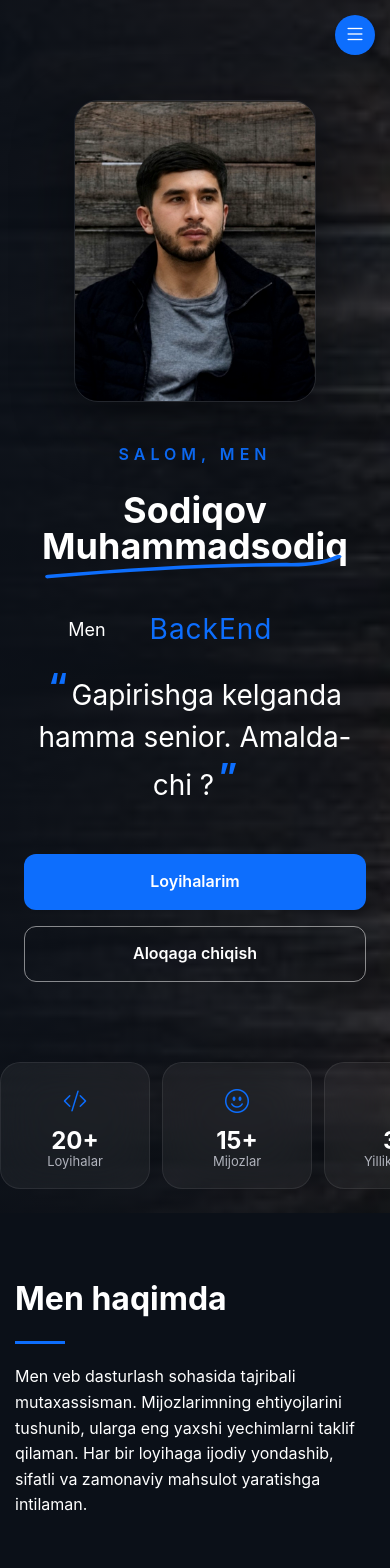
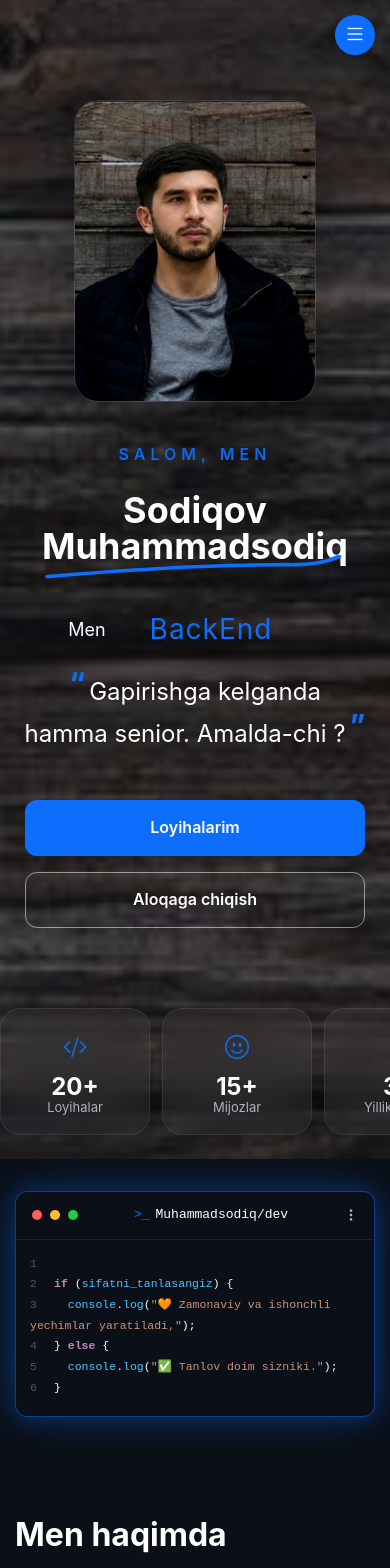
Before and after one commit to tdmcoder1337/portfolio, a React (Vite) app: page / in a window 390 px wide. Shown: the top 1568 px of the page. Built offline with nearby package versions, Linux system fonts and the light colour scheme.

Commit message:
code card

```diff
--- a/src/App.jsx
+++ b/src/App.jsx
@@ -2,6 +2,7 @@ import { useEffect } from 'react';
 import { Routes, Route, useLocation } from 'react-router-dom';
 import Sidebar from './components/Sidebar/Sidebar';
 import Hero from './components/Hero/Hero';
+import CodeCard from './components/CodeCard/CodeCard';
 import About from './components/MenHaqimda/MenHaqimda';
 import Stats from './components/Stats/Stats';
 import Skills from './components/Skills/Skills';
@@ -20,6 +21,7 @@ function Home() {
   return (
     <>
       <Hero />
+      <CodeCard />
       <About />
       <Stats />
       <Skills />
--- /dev/null
+++ b/src/components/CodeCard/CodeCard.css
@@ -0,0 +1,183 @@
+.code-card-section {
+  padding: 60px 0;
+}
+
+.code-card {
+  width: 100%;
+  max-width: 700px;
+  margin: 0 auto;
+  border-radius: 16px;
+  border: 1px solid rgba(13, 110, 253, 0.5);
+  box-shadow: 0 0 24px rgba(13, 110, 253, 0.35), 0 0 60px rgba(13, 110, 253, 0.15);
+  background: #0b1018;
+  overflow: hidden;
+}
+
+.code-card-header {
+  display: flex;
+  align-items: center;
+  justify-content: space-between;
+  padding: 14px 20px;
+  border-bottom: 1px solid rgba(255, 255, 255, 0.08);
+}
+
+.code-card-dots {
+  display: flex;
+  gap: 8px;
+}
+
+.code-card-dots .dot {
+  width: 12px;
+  height: 12px;
+  border-radius: 50%;
+}
+
+.dot-red {
+  background: #ff5f56;
+}
+
+.dot-yellow {
+  background: #ffbd2e;
+}
+
+.dot-green {
+  background: #27c93f;
+}
+
+.code-card-title {
+  font-family: 'Courier New', monospace;
+  font-size: 15px;
+  color: #ffffff;
+  display: flex;
+  align-items: center;
+  gap: 6px;
+}
+
+.code-card-prompt {
+  color: #0D6EFD;
+}
+
+.code-card-menu {
+  color: #B0B3BC;
+  font-size: 16px;
+}
+
+.code-card-body {
+  padding: 20px 24px 28px;
+  overflow-x: auto;
+}
+
+.code-card-body pre {
+  margin: 0;
+}
+
+.code-card-body code {
+  display: block;
+  font-family: 'Courier New', monospace;
+  font-size: 15px;
+  line-height: 1.9;
+}
+
+.code-line {
+  white-space: pre-wrap;
+  word-break: break-word;
+}
+
+.line-number {
+  display: inline-block;
+  width: 24px;
+  color: #4b5563;
+  margin-right: 16px;
+  user-select: none;
+}
+
+.tok-keyword {
+  color: #c586c0;
+  font-weight: 600;
+}
+
+.tok-var {
+  color: #f0a45d;
+}
+
+.tok-prop {
+  color: #4fc1ff;
+}
+
+.tok-punct {
+  color: #d4d4d4;
+}
+
+.tok-func {
+  color: #4fc1ff;
+}
+
+.tok-string {
+  color: #ce9178;
+}
+
+@media (max-width: 991px) {
+  .code-card-section {
+    padding: 40px 0;
+  }
+
+  .code-card-header {
+    padding: 12px 16px;
+  }
+
+  .code-card-body {
+    padding: 18px 20px 24px;
+  }
+
+  .code-card-body code {
+    font-size: 14px;
+  }
+}
+
+@media (max-width: 576px) {
+  .code-card-section {
+    padding: 32px 0;
+  }
+
+  .code-card {
+    border-radius: 12px;
+  }
+
+  .code-card-dots .dot {
+    width: 10px;
+    height: 10px;
+  }
+
+  .code-card-title {
+    font-size: 13px;
+  }
+
+  .code-card-menu {
+    font-size: 14px;
+  }
+
+  .code-card-body {
+    padding: 14px 14px 18px;
+  }
+
+  .code-card-body code {
+    font-size: 11.5px;
+    line-height: 1.8;
+  }
+
+  .line-number {
+    width: 16px;
+    margin-right: 8px;
+  }
+}
+
+@media (max-width: 380px) {
+  .code-card-body code {
+    font-size: 10.5px;
+  }
+
+  .line-number {
+    width: 14px;
+    margin-right: 6px;
+  }
+}
--- /dev/null
+++ b/src/components/CodeCard/CodeCard.jsx
@@ -0,0 +1,56 @@
+import { useLanguage } from '../../i18n/LanguageContext';
+import './CodeCard.css';
+
+export default function CodeCard() {
+  const { t } = useLanguage();
+
+  return (
+    <section className="code-card-section">
+      <div className="container">
+        <div className="code-card">
+          <div className="code-card-header">
+            <div className="code-card-dots">
+              <span className="dot dot-red"></span>
+              <span className="dot dot-yellow"></span>
+              <span className="dot dot-green"></span>
+            </div>
+            <div className="code-card-title">
+              <span className="code-card-prompt">&gt;_</span> {t('codeCard.fileName')}
+            </div>
+            <div className="code-card-menu">
+              <i className="bi bi-three-dots-vertical"></i>
+            </div>
+          </div>
+
+          <div className="code-card-body">
+            <pre>
+              <code>
+                <div className="code-line"><span className="line-number">1</span></div>
+                <div className="code-line">
+                  <span className="line-number">2</span>
+                  <span className="tok-keyword">if</span> (<span className="tok-var"></span><span className="tok-punct"></span><span className="tok-prop">sifatni_tanlasangiz</span>) {'{'}
+                </div>
+                <div className="code-line">
+                  <span className="line-number">3</span>
+                  &nbsp;&nbsp;<span className="tok-func">console</span><span className="tok-punct">.</span><span className="tok-func">log</span>(<span className="tok-string">"🧡 {t('codeCard.message1')}"</span>);
+                </div>
+                <div className="code-line">
+                  <span className="line-number">4</span>
+                  {'}'} <span className="tok-keyword">else</span> {'{'}
+                </div>
+                <div className="code-line">
+                  <span className="line-number">5</span>
+                  &nbsp;&nbsp;<span className="tok-func">console</span><span className="tok-punct">.</span><span className="tok-func">log</span>(<span className="tok-string">"✅ {t('codeCard.message2')}"</span>);
+                </div>
+                <div className="code-line">
+                  <span className="line-number">6</span>
+                  {'}'}
+                </div>
+              </code>
+            </pre>
+          </div>
+        </div>
+      </div>
+    </section>
+  );
+}
--- a/src/components/Hero/Hero.css
+++ b/src/components/Hero/Hero.css
@@ -14,6 +14,7 @@
   background: url('/assets/img/hero-bg.jpg') center center / cover no-repeat;
   z-index: 0;
   transform: scale(1.05);
+  filter: brightness(1.15);
 }
 
 .hero-overlay {
@@ -332,6 +333,15 @@
 
   .hero-bg {
     background-image: url('/assets/img/hero-bg-wood.jpg');
+    filter: brightness(1.25);
+  }
+
+  .hero-overlay {
+    width: 100%;
+    background: linear-gradient(to bottom,
+        rgba(11, 16, 24, 0.55) 0%,
+        rgba(11, 16, 24, 0.35) 40%,
+        rgba(11, 16, 24, 0.55) 100%);
   }
 
   .hero-container {
@@ -354,6 +364,16 @@
   .hero-subtitle {
     justify-content: center;
     max-width: 100%;
+  }
+
+  .hero-quote-section {
+    font-size: 24px;
+    max-width: 100%;
+  }
+
+  .hero-quote-open,
+  .hero-quote-close {
+    font-size: 30px;
   }
 
   .hero-buttons {
--- a/src/i18n/translations.js
+++ b/src/i18n/translations.js
@@ -18,7 +18,7 @@ export const translations = {
       typedPrefix: 'Men',
       typedWords: ['Web', 'FrontEnd', 'va', 'BackEnd', 'Dasturchiman'],
       quoteLine1: 'Gapirishga kelganda',
-      quoteLine2: 'hamma senior.  Amalda-chi ?',
+      quoteLine2: 'hamma senior. Amalda-chi ?',
       buttonPrimary: 'Loyihalarim',
       buttonSecondary: 'Aloqaga chiqish',
       imgAlt: 'Sodiqov Muhammadsodiq',
@@ -163,6 +163,11 @@ export const translations = {
     },
     language: {
       label: 'Til',
+    },
+    codeCard: {
+      fileName: 'Muhammadsodiq/dev',
+      message1: "Zamonaviy va ishonchli yechimlar yaratiladi,",
+      message2: 'Tanlov doim sizniki.',
     },
   },
   en: {
@@ -330,5 +335,10 @@ export const translations = {
     language: {
       label: 'Language',
     },
+    codeCard: {
+      fileName: 'botirjon.dev',
+      message1: "If you're a developer, we're friends",
+      message2: 'Nice to meet you',
+    },
   },
 };
```
